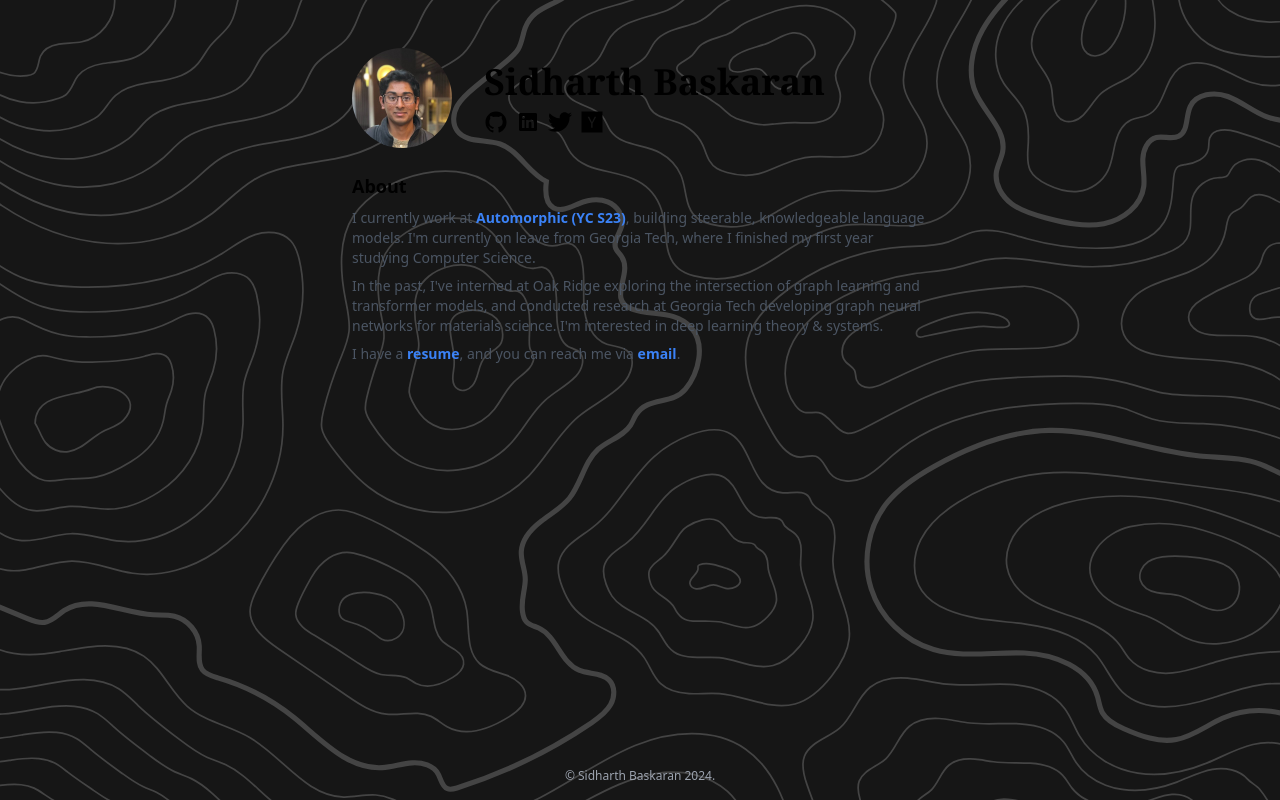
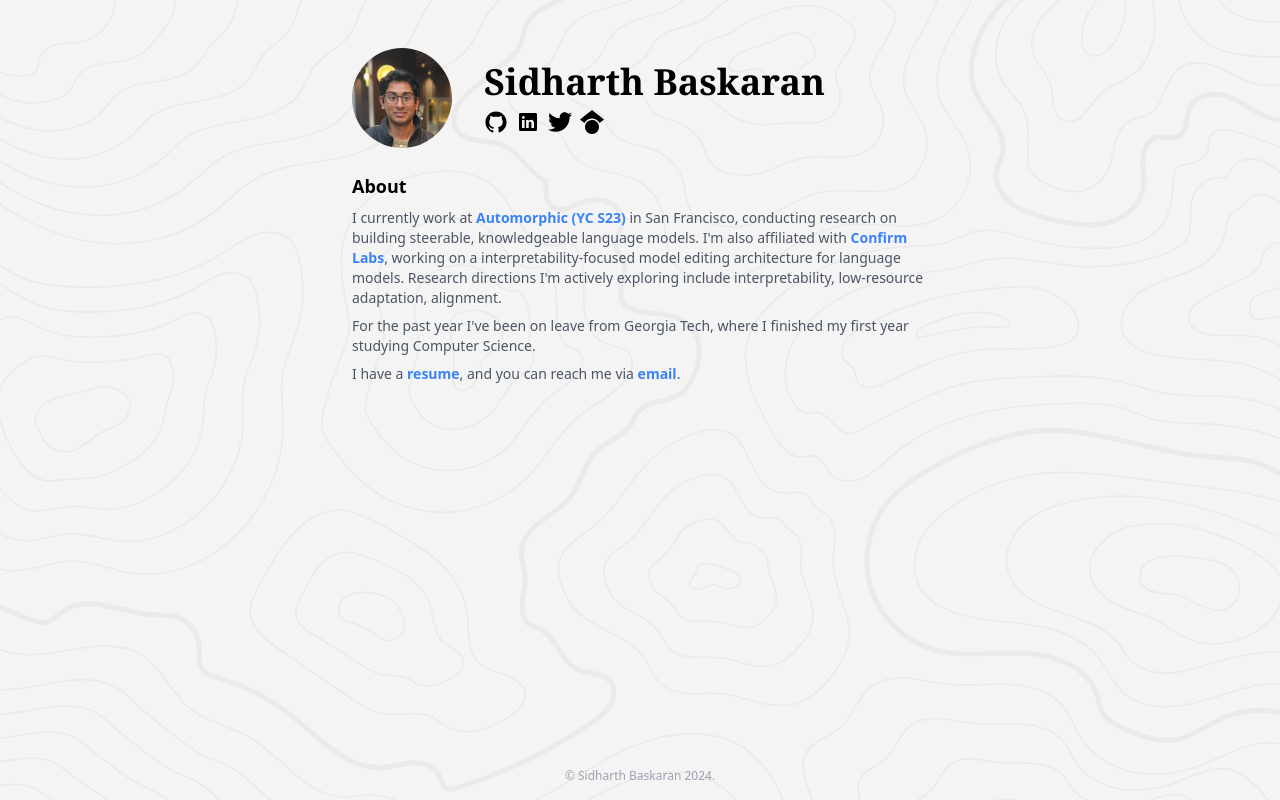
Before and after one commit to sidnb13/sidnb13.github.io, a Next.js app: page / in a window 1280 px wide. Built offline with nearby package versions, Linux system fonts and the light colour scheme.

Commit message:
update gscholar

```diff
--- a/src/app/layout.tsx
+++ b/src/app/layout.tsx
@@ -1,7 +1,5 @@
 import type { Metadata } from "next";
-import Image from "next/image";
 import "./globals.css";
-
 
 export const metadata: Metadata = {
   title: "Create Next App",
@@ -15,11 +13,16 @@ export default function RootLayout({
 }>) {
   return (
     <html lang="en">
-      <body className="bg-white dark:bg-gray-900" style={{
-        backgroundImage: 'url(/topo.svg)',
-        backgroundSize: 'cover',
-        backgroundRepeat: 'repeat',
-      }}>{children}</body>
+      <body
+        style={{
+          backgroundImage: "url(/topo.svg)",
+          backgroundSize: "cover",
+          backgroundRepeat: "repeat",
+        }}
+        className="bg-zinc-100 dark:bg-zinc-900"
+      >
+        {children}
+      </body>
     </html>
   );
 }
--- a/src/app/page.tsx
+++ b/src/app/page.tsx
@@ -3,16 +3,6 @@ import Image from "next/image";
 export default function Home() {
   return (
     <div className="justify-center mx-auto px-8 py-12 max-w-screen-sm space-y-2 flex-grow">
-      {/* <Image
-        src="/topo.svg"
-        alt="topo map"
-        quality={100}
-        fill
-        sizes="100vw"
-        style={{
-          objectFit: 'cover',
-        }}
-      /> */}
       <div className="flex space-x-8 items-center pb-4">
         <Image
           src="/pfp.jpeg"
@@ -101,7 +91,7 @@ export default function Home() {
                 <path d="M459.37 151.716c.325 4.548.325 9.097.325 13.645 0 138.72-105.583 298.558-298.558 298.558-59.452 0-114.68-17.219-161.137-47.106 8.447.974 16.568 1.299 25.34 1.299 49.055 0 94.213-16.568 130.274-44.832-46.132-.975-84.792-31.188-98.112-72.772 6.498.974 12.995 1.624 19.818 1.624 9.421 0 18.843-1.3 27.614-3.573-48.081-9.747-84.143-51.98-84.143-102.985v-1.299c13.969 7.797 30.214 12.67 47.431 13.319-28.264-18.843-46.781-51.005-46.781-87.391 0-19.492 5.197-37.36 14.294-52.954 51.655 63.675 129.3 105.258 216.365 109.807-1.624-7.797-2.599-15.918-2.599-24.04 0-57.828 46.782-104.934 104.934-104.934 30.213 0 57.502 12.67 76.67 33.137 23.715-4.548 46.456-13.32 66.599-25.34-7.798 24.366-24.366 44.833-46.132 57.827 21.117-2.273 41.584-8.122 60.426-16.243-14.292 20.791-32.161 39.308-52.628 54.253z" />
               </svg>
             </a>
-            <a
+            {/* <a
               href="https://news.ycombinator.com/user?id=sidnb13"
               target="_blank"
               className="hover:opacity-50"
@@ -113,9 +103,25 @@ export default function Home() {
                 height="24px"
                 x="0px"
                 y="0px"
+              > */}
+            {/* ! Font Awesome Free 6.4.2 by @fontawesome - https://fontawesome.com License - https://fontawesome.com/license (Commercial License) Copyright 2023 Fonticons, Inc. */}
+            {/* <path d="M448 32v448H0V32h448zM236 287.5L313.5 142h-32.7L235 233c-4.7 9.3-9 18.3-12.8 26.8L210 233l-45.2-91h-35l76.7 143.8v94.5H236v-92.8z" /> */}
+            {/* </svg> */}
+            {/* </a> */}
+            <a
+              href="https://scholar.google.com/citations?hl=en&user=OHjj7lcAAAAJ"
+              target="_blank"
+              className="hover:opacity-50"
+            >
+              <svg
+                xmlns="http://www.w3.org/2000/svg"
+                viewBox="0 0 512 512"
+                width="24px"
+                height="24px"
+                x="0px"
+                y="0px"
               >
-                {/*! Font Awesome Free 6.4.2 by @fontawesome - https://fontawesome.com License - https://fontawesome.com/license (Commercial License) Copyright 2023 Fonticons, Inc. */}
-                <path d="M448 32v448H0V32h448zM236 287.5L313.5 142h-32.7L235 233c-4.7 9.3-9 18.3-12.8 26.8L210 233l-45.2-91h-35l76.7 143.8v94.5H236v-92.8z" />
+                <path d="M390.9 298.5c0 0 0 .1 .1 .1c9.2 19.4 14.4 41.1 14.4 64C405.3 445.1 338.5 512 256 512s-149.3-66.9-149.3-149.3c0-22.9 5.2-44.6 14.4-64h0c1.7-3.6 3.6-7.2 5.6-10.7c4.4-7.6 9.4-14.7 15-21.3c27.4-32.6 68.5-53.3 114.4-53.3c33.6 0 64.6 11.1 89.6 29.9c9.1 6.9 17.4 14.7 24.8 23.5c5.6 6.6 10.6 13.8 15 21.3c2 3.4 3.8 7 5.5 10.5zm26.4-18.8c-30.1-58.4-91-98.4-161.3-98.4s-131.2 40-161.3 98.4L0 202.7 256 0 512 202.7l-94.7 77.1z" />
               </svg>
             </a>
           </div>
@@ -128,16 +134,32 @@ export default function Home() {
           href="https://automorphic.ai/"
           target="_blank"
           className="font-semibold no-underline hover:underline text-blue-500"
-        > Automorphic (YC S23)</a>
-        , building steerable, knowledgeable language models. I'm currently on leave
-        from Georgia Tech, where I finished my first year studying Computer Science.
+        >
+          {" "}
+          Automorphic (YC S23){" "}
+        </a>
+        in San Francisco, conducting research on building steerable,
+        knowledgeable language models. I'm also affiliated with{" "}
+        <a
+          href="https://confirmlabs.org/"
+          target="_blank"
+          className="font-semibold no-underline hover:underline text-blue-500"
+        >
+          Confirm Labs
+        </a>
+        , working on a interpretability-focused model editing architecture for
+        language models. Research directions I'm actively exploring include
+        interpretability, low-resource adaptation, alignment.
       </p>
       <p className="text-left text-gray-600 text-sm">
-        In the past, I've interned at Oak Ridge exploring the intersection of graph
-        learning and transformer models, and conducted research at Georgia Tech
-        developing graph neural networks for materials science. I'm interested in
-        deep learning theory &amp; systems.
+        For the past year I've been on leave from Georgia Tech, where I finished
+        my first year studying Computer Science.
       </p>
+      {/* <p className="text-left text-gray-600 text-sm">
+        In the past, I've interned at Oak Ridge exploring the intersection of
+        graph learning and transformer models, and conducted research at Georgia
+        Tech developing graph neural networks for materials science.
+      </p> */}
       <p className="text-left text-gray-600 text-sm">
         I have a{" "}
         <a
--- a/tailwind.config.ts
+++ b/tailwind.config.ts
@@ -13,6 +13,7 @@ const config: Config = {
         "gradient-conic":
           "conic-gradient(from 180deg at 50% 50%, var(--tw-gradient-stops))",
       },
+      'topo': "url('/topo.svg')",
     },
   },
   plugins: [],
```
Also changed, not shown: public/topo.svg.
